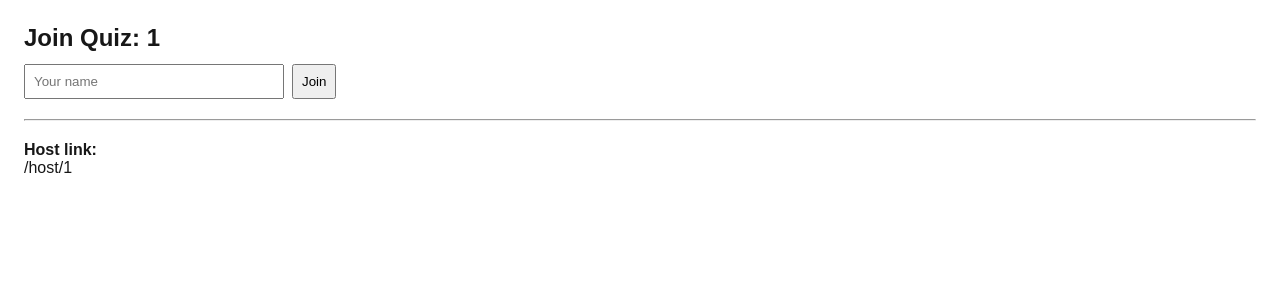
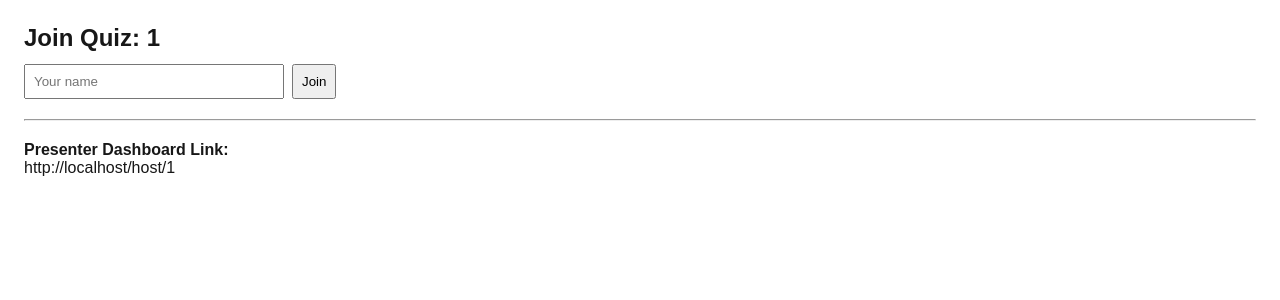
Before and after one commit to deepanshu587/quizmaster, a Next.js app: page /join/1 in a window 1280 px wide. Shown: the top 300 px of the page. Built offline with nearby package versions, Linux system fonts and the light colour scheme.

Commit message:
Update join page host link label

```diff
--- a/src/app/join/[code]/page.js
+++ b/src/app/join/[code]/page.js
@@ -3,7 +3,7 @@
 import { useEffect, useState } from "react";
 import { useParams, useRouter, useSearchParams } from "next/navigation";
 import { db } from "@/lib/firebase";
-import { doc, getDoc, setDoc, serverTimestamp } from "firebase/firestore";
+import { doc, setDoc, serverTimestamp } from "firebase/firestore";
 
 export default function JoinPage() {
   const { code } = useParams();
@@ -12,6 +12,12 @@ export default function JoinPage() {
 
   const [name, setName] = useState("");
   const [joining, setJoining] = useState(false);
+  const [origin, setOrigin] = useState(""); // ✅ for full link
+
+  // ✅ get full domain (localhost or vercel)
+  useEffect(() => {
+    setOrigin(window.location.origin);
+  }, []);
 
   // optional: if you open /join/ABC123?host=1, go to host page
   useEffect(() => {
@@ -22,19 +28,18 @@ export default function JoinPage() {
     if (!name.trim()) return alert("Enter your name");
     setJoining(true);
 
-    // make a simple player id
     const playerId = String(Date.now());
 
-    // store player doc under /sessions/{code}/players/{playerId}
     await setDoc(doc(db, "sessions", code, "players", playerId), {
       name: name.trim(),
       score: 0,
       joinedAt: serverTimestamp(),
     });
 
-    // go to player page
     router.push(`/play/${code}?player=${playerId}`);
   }
+
+  const hostUrl = origin ? `${origin}/host/${code}` : `/host/${code}`;
 
   return (
     <div style={{ padding: 24 }}>
@@ -54,8 +59,13 @@ export default function JoinPage() {
 
       <hr style={{ margin: "20px 0" }} />
 
-      <p><b>Host link:</b></p>
-      <a href={`/host/${code}`}>{`/host/${code}`}</a>
+      {/* ✅ renamed + full clickable link */}
+      <p>
+        <b>Presenter Dashboard Link:</b>
+      </p>
+      <a href={`/host/${code}`} target="_blank" rel="noreferrer">
+        {hostUrl}
+      </a>
     </div>
   );
 }
```
